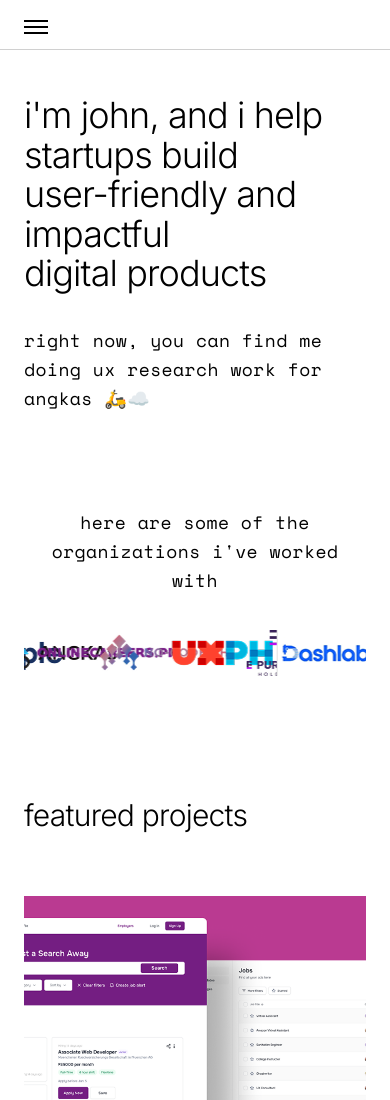
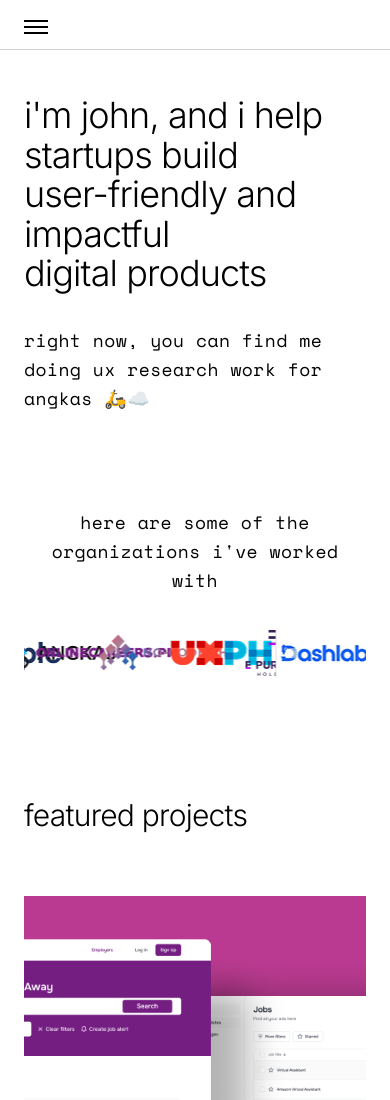
Before and after one commit to 0002F16/john-portfolio, a React (Vite) app in the folder john/: page / in a window 390 px wide. Shown: the top 1100 px of the page. Built offline with nearby package versions, Linux system fonts and the light colour scheme; a web font is replaced by a local one.

Commit message:
made images in landing page bigger

```diff
--- a/john/src/App.css
+++ b/john/src/App.css
@@ -212,7 +212,7 @@
 
 .project-image {
   width: 100%;
-  height: 400px;
+  height: 640px;
   object-fit: cover;
   display: block;
   transition: transform 0.3s ease, filter 0.3s ease;
@@ -440,7 +440,7 @@
   }
 
   .project-image {
-    height: 250px;
+    height: 400px;
   }
 
   .organizations {
```
Also changed, not shown: john/public/images/projects/angkas.png, john/public/images/projects/onlinecareers.png.
